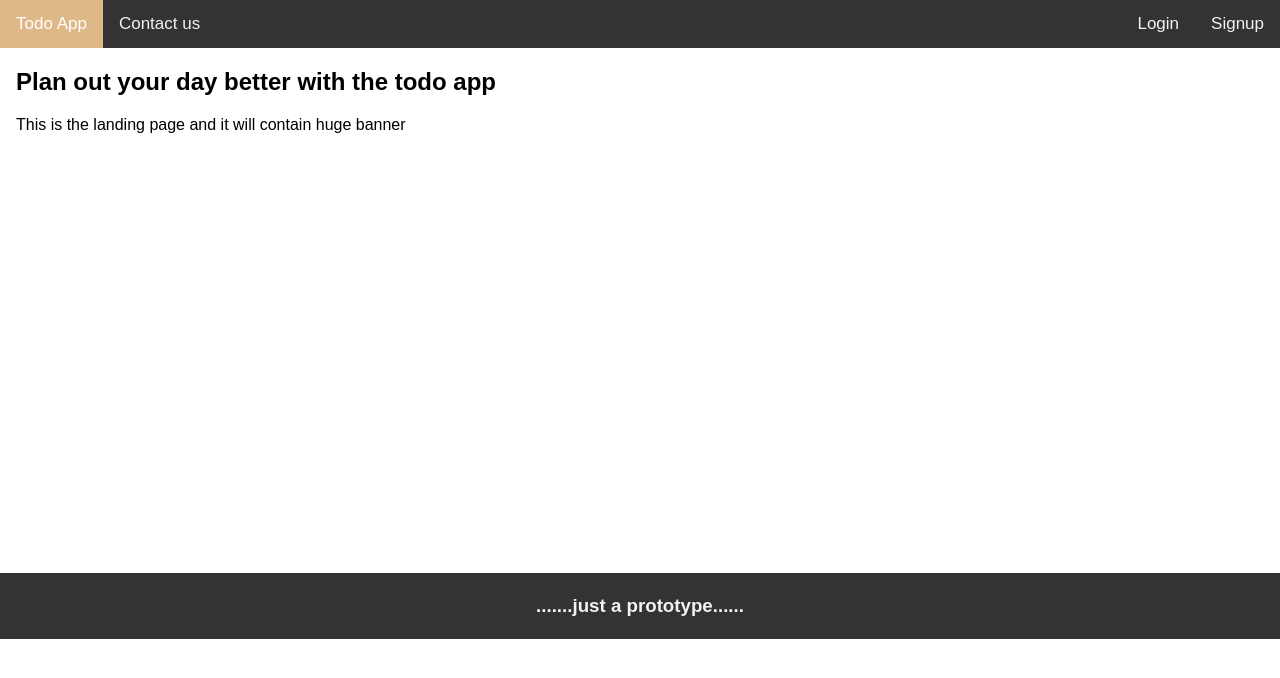
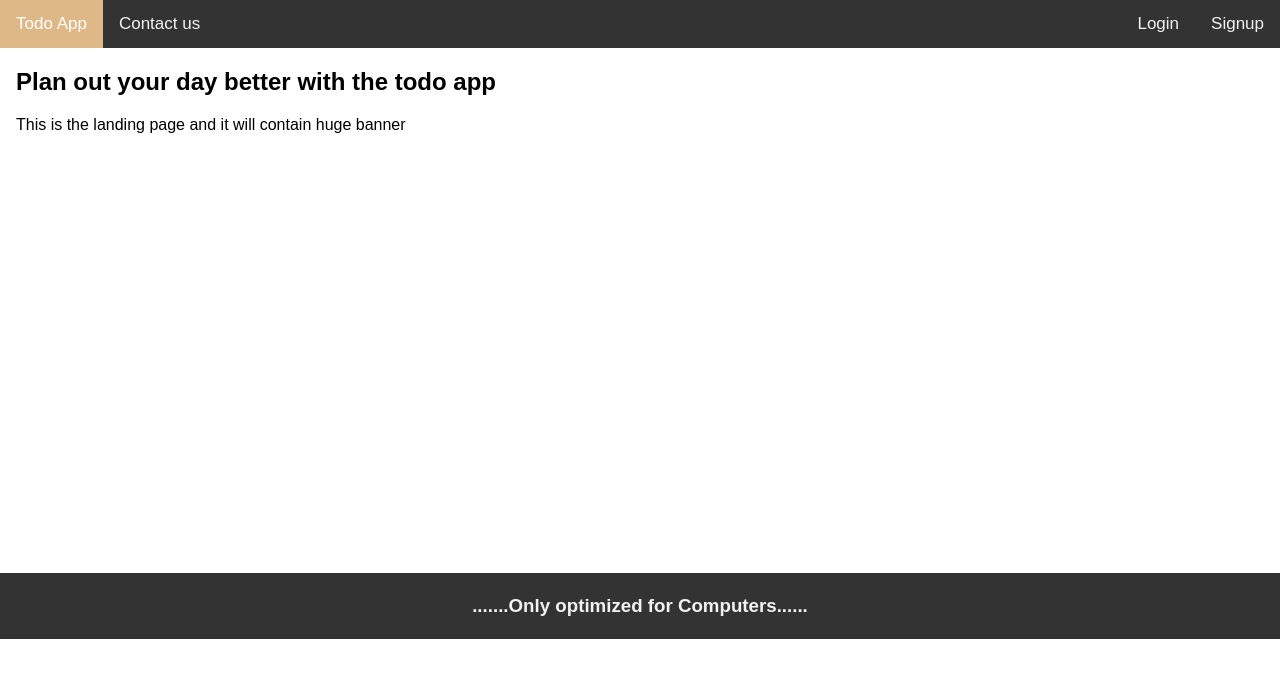
Before and after one commit to LamichhaneShuvam/PageTest, a plain HTML site: page index.html in a window 1280 px wide. Drawn offline with Linux system fonts and the light colour scheme.

Commit message:
Update index.html

```diff
--- a/index.html
+++ b/index.html
@@ -60,7 +60,7 @@
 </div>
 <div style="padding-bottom:33.1%"></div>
 <div class="foot">
-    <h3 style="color:#f2f2f2;">.......just a prototype......</h3>
+    <h3 style="color:#f2f2f2;">.......Only optimized for Computers......</h3>
 </div>
 
 </body>
```
